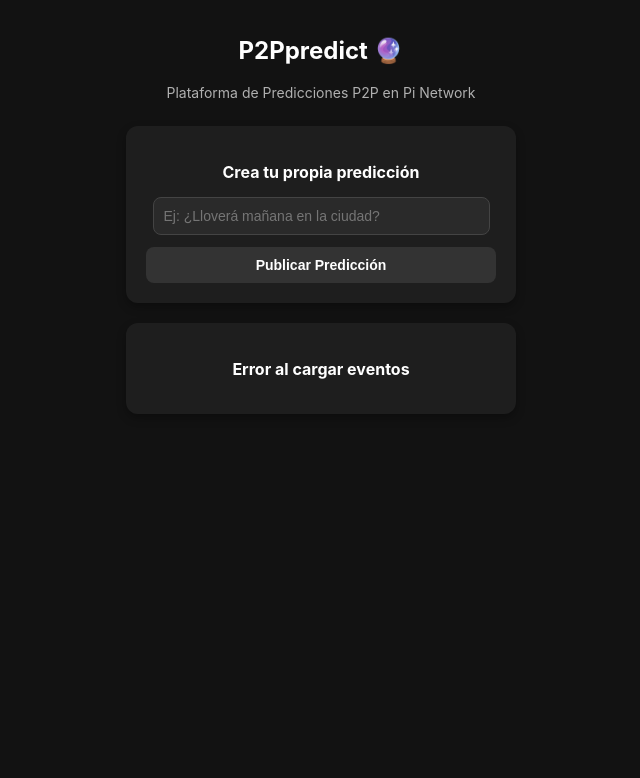
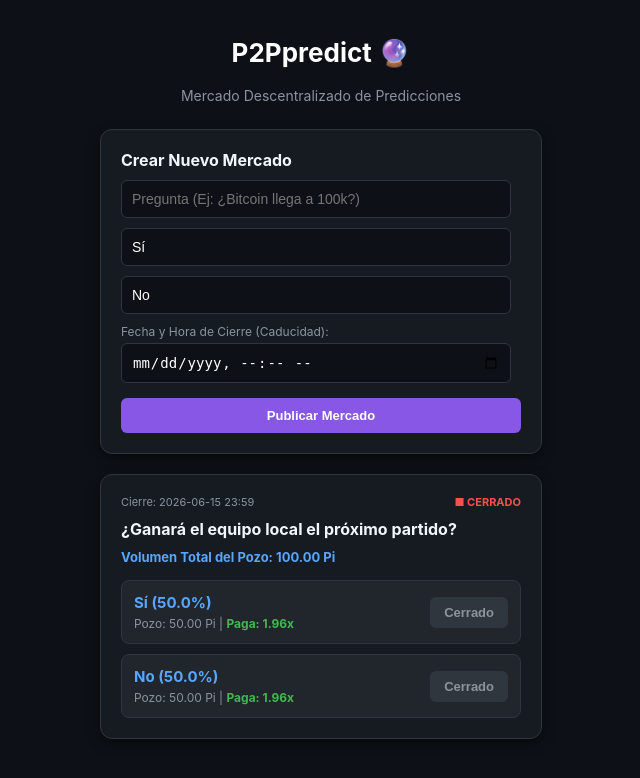
Before and after one commit to jaimetetio-jpg/oracle-predict-backend, a Flask app: page / in a window 1280 px wide. Shown: the top 778 px of the page, without its empty margins (319-959 px from the left). Run offline with Flask 3, Linux system fonts and the light colour scheme.

Commit message:
Update index.html

```diff
--- a/templates/index.html
+++ b/templates/index.html
@@ -3,12 +3,12 @@
 <head>
     <meta charset="UTF-8">
     <meta name="viewport" content="width=device-width, initial-scale=1.0">
-    <title>P2Ppredict - Pi Network</title>
+    <title>P2Ppredict - Mercado de Predicciones P2P</title>
     <style>
         body {
-            background-color: #121212;
-            color: #ffffff;
-            font-family: -apple-system, BlinkMacSystemFont, "Segoe UI", Roboto, Helvetica, Arial, sans-serif;
+            background-color: #0d1117;
+            color: #c9d1d9;
+            font-family: -apple-system, BlinkMacSystemFont, "Segoe UI", Roboto, sans-serif;
             display: flex;
             flex-direction: column;
             align-items: center;
@@ -16,123 +16,214 @@
             margin: 0;
         }
         h1 {
-            font-size: 24px;
+            font-size: 26px;
+            color: #ffffff;
             margin-bottom: 5px;
-            display: flex;
-            align-items: center;
-            gap: 8px;
         }
         p.subtitulo {
-            color: #b0b0b0;
+            color: #8b949e;
             font-size: 14px;
             margin-bottom: 25px;
-            text-align: center;
         }
         .card {
-            background-color: #1e1e1e;
+            background-color: #161b22;
+            border: 1px solid #30363d;
             border-radius: 12px;
             padding: 20px;
             width: 100%;
-            max-width: 350px;
+            max-width: 400px;
             margin-bottom: 20px;
-            box-shadow: 0 4px 10px rgba(0,0,0,0.3);
-            text-align: center;
+            box-shadow: 0 4px 12px rgba(0,0,0,0.5);
         }
         .card h3 {
             font-size: 16px;
-            margin-bottom: 15px;
+            color: #f0f6fc;
+            margin-top: 0;
+            margin-bottom: 10px;
         }
-        input[type="text"] {
-            width: 90%;
+        input[type="text"], input[type="datetime-local"] {
+            width: 92%;
             padding: 10px;
-            border-radius: 8px;
-            border: 1px solid #444;
-            background-color: #2a2a2a;
+            border-radius: 6px;
+            border: 1px solid #30363d;
+            background-color: #0d1117;
             color: #fff;
-            margin-bottom: 12px;
+            margin-bottom: 10px;
             font-size: 14px;
         }
+        label {
+            font-size: 12px;
+            color: #8b949e;
+            display: block;
+            margin-bottom: 4px;
+            text-align: left;
+        }
+        .opciones-container {
+            display: flex;
+            flex-direction: column;
+            gap: 10px;
+            margin-top: 15px;
+        }
+        .opcion-row {
+            background-color: #21262d;
+            border: 1px solid #30363d;
+            border-radius: 8px;
+            padding: 12px;
+            display: flex;
+            justify-content: space-between;
+            align-items: center;
+        }
+        .info-opcion {
+            display: flex;
+            flex-direction: column;
+            gap: 4px;
+        }
+        .nombre-opcion {
+            font-weight: bold;
+            color: #58a6ff;
+            font-size: 15px;
+        }
+        .stats-opcion {
+            font-size: 12px;
+            color: #8b949e;
+        }
+        .pago-destacado {
+            color: #3fb950;
+            font-weight: bold;
+        }
         button {
-            background-color: #333;
+            background-color: #238636;
             color: #fff;
             border: none;
-            padding: 10px 20px;
-            border-radius: 8px;
-            font-size: 14px;
+            padding: 8px 14px;
+            border-radius: 6px;
+            font-size: 13px;
             cursor: pointer;
             font-weight: bold;
+        }
+        button:disabled {
+            background-color: #30363d;
+            color: #8b949e;
+            cursor: not-allowed;
+        }
+        button.btn-crear {
+            background-color: #8957e5;
             width: 100%;
+            padding: 10px;
+            margin-top: 5px;
         }
-        button.btn-principal {
-            background-color: #7b1fa2; /* Morado estilo Pi Network */
+        button:hover:not(:disabled) {
+            opacity: 0.85;
         }
-        button:hover {
-            opacity: 0.9;
+        .header-meta {
+            display: flex;
+            justify-content: space-between;
+            font-size: 11px;
+            color: #8b949e;
+            margin-bottom: 10px;
         }
-        .pozo-texto {
-            color: #ccc;
-            font-size: 14px;
-            margin: 15px 0;
+        .badge-activo { color: #3fb950; font-weight: bold; }
+        .badge-cerrado { color: #f85149; font-weight: bold; }
+        .pozo-global {
+            font-size: 13px;
+            color: #58a6ff;
+            margin-bottom: 10px;
+            font-weight: bold;
         }
     </style>
 </head>
 <body>
 
     <h1>P2Ppredict 🔮</h1>
-    <p class="subtitulo">Plataforma de Predicciones P2P en Pi Network</p>
+    <p class="subtitulo">Mercado Descentralizado de Predicciones</p>
 
-    <!-- Tarjeta para Crear una Nueva Predicción -->
+    <!-- Crear Mercado -->
     <div class="card">
-        <h3>Crea tu propia predicción</h3>
-        <input type="text" id="nuevo-titulo" placeholder="Ej: ¿Lloverá mañana en la ciudad?">
-        <button onclick="crearPrediccion()">Publicar Predicción</button>
+        <h3>Crear Nuevo Mercado</h3>
+        <input type="text" id="nuevo-titulo" placeholder="Pregunta (Ej: ¿Bitcoin llega a 100k?)">
+        <input type="text" id="opcion-1" placeholder="Opción 1" value="Sí">
+        <input type="text" id="opcion-2" placeholder="Opción 2" value="No">
+        <label>Fecha y Hora de Cierre (Caducidad):</label>
+        <input type="datetime-local" id="fecha-cierre">
+        <button class="btn-crear" onclick="crearMercado()">Publicar Mercado</button>
     </div>
 
-    <!-- Contenedor donde se listarán dinámicamente todos los eventos activos -->
-    <div id="contenedor-eventos" style="width: 100%; display: flex; flex-direction: column; align-items: center;">
-        <div class="card">
-            <h3>Cargando eventos...</h3>
-        </div>
+    <!-- Lista de Mercados Activos -->
+    <div id="mercados-container" style="width: 100%; display: flex; flex-direction: column; align-items: center;">
+        <div class="card"><h3>Cargando mercados...</h3></div>
     </div>
 
     <script>
-        // 1. Cargar todos los eventos activos desde el backend
-        async function cargarEventos() {
+        async function cargarMercados() {
             try {
                 const response = await fetch('/api/eventos');
                 const eventos = await response.json();
 
-                const contenedor = document.getElementById('contenedor-eventos');
-                contenedor.innerHTML = ''; // Limpiar contenedor
+                const contenedor = document.getElementById('mercados-container');
+                contenedor.innerHTML = '';
 
                 if (eventos.length === 0) {
-                    contenedor.innerHTML = '<div class="card"><h3>No hay predicciones activas</h3></div>';
+                    contenedor.innerHTML = '<div class="card"><h3>No hay mercados disponibles</h3></div>';
                     return;
                 }
 
-                // Generar una tarjeta por cada evento activo
                 eventos.forEach(ev => {
                     const card = document.createElement('div');
                     card.className = 'card';
+
+                    let pozoTotalEvento = ev.opciones.reduce((acc, curr) => acc + curr.pozo, 0);
+                    let pozoDespuesDeComision = pozoTotalEvento * 0.98;
+                    let isActivo = ev.estado === 'activo';
+
+                    let htmlOpciones = '';
+                    ev.opciones.forEach(op => {
+                        let porcentaje = pozoTotalEvento > 0 ? ((op.pozo / pozoTotalEvento) * 100).toFixed(1) : 50.0;
+
+                        // Cálculo del multiplicador de dividendos en vivo (ej: 2.15x)
+                        let multiplicador = op.pozo > 0 ? (pozoDespuesDeComision / op.pozo).toFixed(2) : "2.00";
+
+                        htmlOpciones += `
+                            <div class="opcion-row">
+                                <div class="info-opcion">
+                                    <span class="nombre-opcion">${op.nombre} (${porcentaje}%)</span>
+                                    <span class="stats-opcion">Pozo: ${op.pozo.toFixed(2)} Pi | <span class="pago-destacado">Paga: ${multiplicador}x</span></span>
+                                </div>
+                                <button ${!isActivo ? 'disabled' : ''} onclick="apostar(${ev.id}, ${op.id})">
+                                    ${isActivo ? 'Apostar 1 Pi' : 'Cerrado'}
+                                </button>
+                            </div>
+                        `;
+                    });
+
                     card.innerHTML = `
+                        <div class="header-meta">
+                            <span>Cierre: ${ev.fecha_cierre.replace('T', ' ')}</span>
+                            <span class="${isActivo ? 'badge-activo' : 'badge-cerrado'}">
+                                ${isActivo ? '● ACTIVO' : '■ CERRADO'}
+                            </span>
+                        </div>
                         <h3>${ev.titulo}</h3>
-                        <div class="pozo-texto">Pozo actual: ${ev.pozo_premios.toFixed(2)} Pi</div>
-                        <button class="btn-principal" onclick="participar(${ev.id})">Participar (1 Pi)</button>
+                        <div class="pozo-global">Volumen Total del Pozo: ${pozoTotalEvento.toFixed(2)} Pi</div>
+                        <div class="opciones-container">
+                            ${htmlOpciones}
+                        </div>
                     `;
                     contenedor.appendChild(card);
                 });
 
             } catch (error) {
-                console.error("Error al cargar eventos:", error);
-                document.getElementById('contenedor-eventos').innerHTML = '<div class="card"><h3>Error al cargar eventos</h3></div>';
+                console.error("Error al cargar mercados:", error);
             }
         }
 
-        // 2. Crear una nueva predicción
-        async function crearPrediccion() {
+        async function crearMercado() {
             const titulo = document.getElementById('nuevo-titulo').value;
-            if (!titulo) {
-                alert("Por favor escribe una predicción.");
+            const op1 = document.getElementById('opcion-1').value;
+            const op2 = document.getElementById('opcion-2').value;
+            const fechaCierre = document.getElementById('fecha-cierre').value;
+
+            if (!titulo || !fechaCierre) {
+                alert("Por favor completa el título y la fecha de cierre.");
                 return;
             }
 
@@ -140,44 +231,47 @@
                 const response = await fetch('/api/crear-evento', {
                     method: 'POST',
                     headers: { 'Content-Type': 'application/json' },
-                    body: JSON.stringify({ titulo: titulo })
+                    body: JSON.stringify({
+                        titulo: titulo,
+                        opcion1: op1,
+                        opcion2: op2,
+                        fecha_cierre: fechaCierre
+                    })
                 });
-                const resultado = await response.json();
-
-                if (resultado.success) {
-                    alert("¡Predicción publicada con éxito!");
+                const res = await response.json();
+                if (res.success) {
+                    alert("¡Mercado creado con éxito!");
                     document.getElementById('nuevo-titulo').value = '';
-                    cargarEventos(); // Refresca la lista para mostrar la nueva
+                    document.getElementById('fecha-cierre').value = '';
+                    cargarMercados();
+                } else {
+                    alert("Error: " + res.error);
                 }
             } catch (error) {
-                console.error("Error al crear predicción:", error);
+                console.error("Error al crear:", error);
             }
         }
 
-        // 3. Participar en un evento específico utilizando su ID
-        async function participar(eventoId) {
+        async function apostar(eventoId, opcionId) {
             try {
                 const response = await fetch('/api/participar', {
                     method: 'POST',
                     headers: { 'Content-Type': 'application/json' },
-                    body: JSON.stringify({ evento_id: eventoId, monto: 1.0, username: "Pionero" })
+                    body: JSON.stringify({ evento_id: eventoId, opcion_id: opcionId, monto: 1.0, username: "Pionero" })
                 });
-
-                const resultado = await response.json();
-                if (resultado.success) {
-                    alert(`¡Participación exitosa! Tu Pi se sumó al pozo de este evento.`);
-                    cargarEventos(); // Actualiza los pozos en pantalla
+                const res = await response.json();
+                if (res.success) {
+                    alert("¡Apuesta realizada con éxito! Dividendos actualizados.");
+                    cargarMercados();
                 } else {
-                    alert("Error: " + resultado.error);
+                    alert("Aviso: " + res.error);
                 }
             } catch (error) {
-                console.error("Error al participar:", error);
-                alert("Hubo un error al procesar la participación.");
+                console.error("Error al apostar:", error);
             }
         }
 
-        // Ejecutar al cargar la página
-        window.onload = cargarEventos;
+        window.onload = cargarMercados;
     </script>
 </body>
 </html>
```
